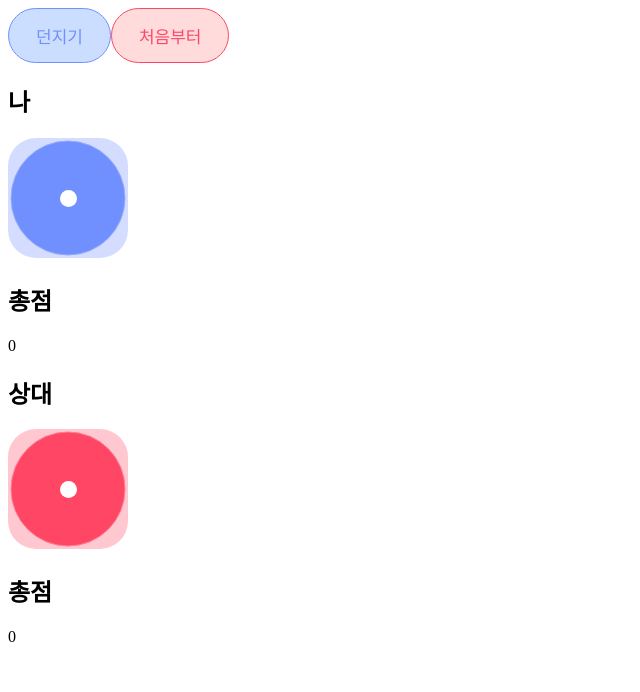
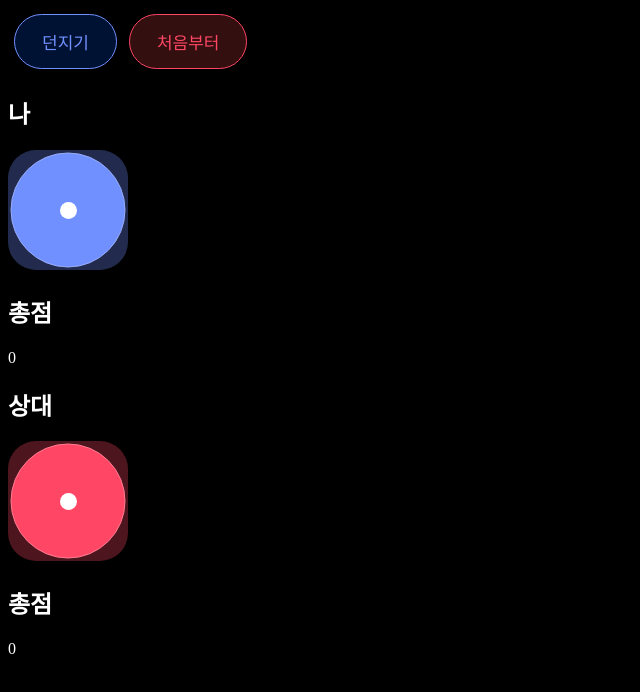
Before and after one commit to ejshin2ya/React_Web_Codeit, a React (Create React App) app: page / in a window 1280 px wide. Shown: the top 692 px of the page, without its empty margins (0-640 px from the left). Built offline with nearby package versions, Linux system fonts and the light colour scheme.

Commit message:
25. CSS 클래스 네임

```diff
--- /dev/null
+++ b/src/App.css
@@ -0,0 +1,3 @@
+.App .App-button {
+  margin: 6px;
+}
--- a/src/App.js
+++ b/src/App.js
@@ -1,6 +1,7 @@
 import Board from "./Board";
 import { useState } from "react";
 import Button from "./Button";
+import "./App.css";
 
 function random(n) {
   return Math.ceil(Math.random() * n);
@@ -24,12 +25,12 @@ function App() {
   };
 
   return (
-    <div>
+    <div className="App">
       <div>
-        <Button color="blue" onClick={handleRollClick}>
+        <Button className="App-button" color="blue" onClick={handleRollClick}>
           던지기
         </Button>
-        <Button color="red" onClick={handleClearClick}>
+        <Button className="App-button" color="red" onClick={handleClearClick}>
           처음부터
         </Button>
       </div>
--- /dev/null
+++ b/src/Button.css
@@ -0,0 +1,19 @@
+.Button {
+  padding: 14px 27px;
+  border-radius: 9999px;
+  outline: none;
+  cursor: pointer;
+  font-size: 17px;
+}
+
+.Button.blue {
+  background-color: rgba(0, 89, 255, 0.2);
+  border: solid 1px #7090ff;
+  color: #7090ff;
+}
+
+.Button.red {
+  background-color: rgba(255, 78, 78, 0.2);
+  border: solid 1px #ff4664;
+  color: #ff4664;
+}
--- a/src/Button.js
+++ b/src/Button.js
@@ -1,29 +1,9 @@
-const baseButtonStyle = {
-  padding: "14px 27px",
-  borderRadius: "30px",
-  outline: "none",
-  cursor: "pointer",
-  fontSize: "17px",
-};
+import "./Button.css";
 
-const blueButtonStyle = {
-  ...baseButtonStyle,
-  backgroundColor: "rgba(0, 89, 255, 0.2)",
-  border: "solid 1px #7090ff",
-  color: "#7090ff",
-};
-
-const redButtonStyle = {
-  ...baseButtonStyle,
-  backgroundColor: "rgba(255, 78, 78, 0.2)",
-  border: "solid 1px #ff4664",
-  color: "#ff4664",
-};
-
-function Button({ children, onClick, color }) {
-  const style = color === "red" ? redButtonStyle : blueButtonStyle;
+function Button({ children, onClick, color = "blue", className = "" }) {
+  const classNames = `Button ${color} ${className}`;
   return (
-    <button style={style} onClick={onClick}>
+    <button className={classNames} onClick={onClick}>
       {children}
     </button>
   );
--- /dev/null
+++ b/src/index.css
@@ -0,0 +1,4 @@
+body {
+  background-color: black;
+  color: #fff;
+}
--- a/src/index.js
+++ b/src/index.js
@@ -1,5 +1,6 @@
 import ReactDOM from "react-dom/client";
 import App from "./App";
+import "./index.css";
 
 const root = ReactDOM.createRoot(document.getElementById("root"));
 root.render(<App />);
```
Also changed, not shown: 1 other file (tests, documents, lock files or other folders).
